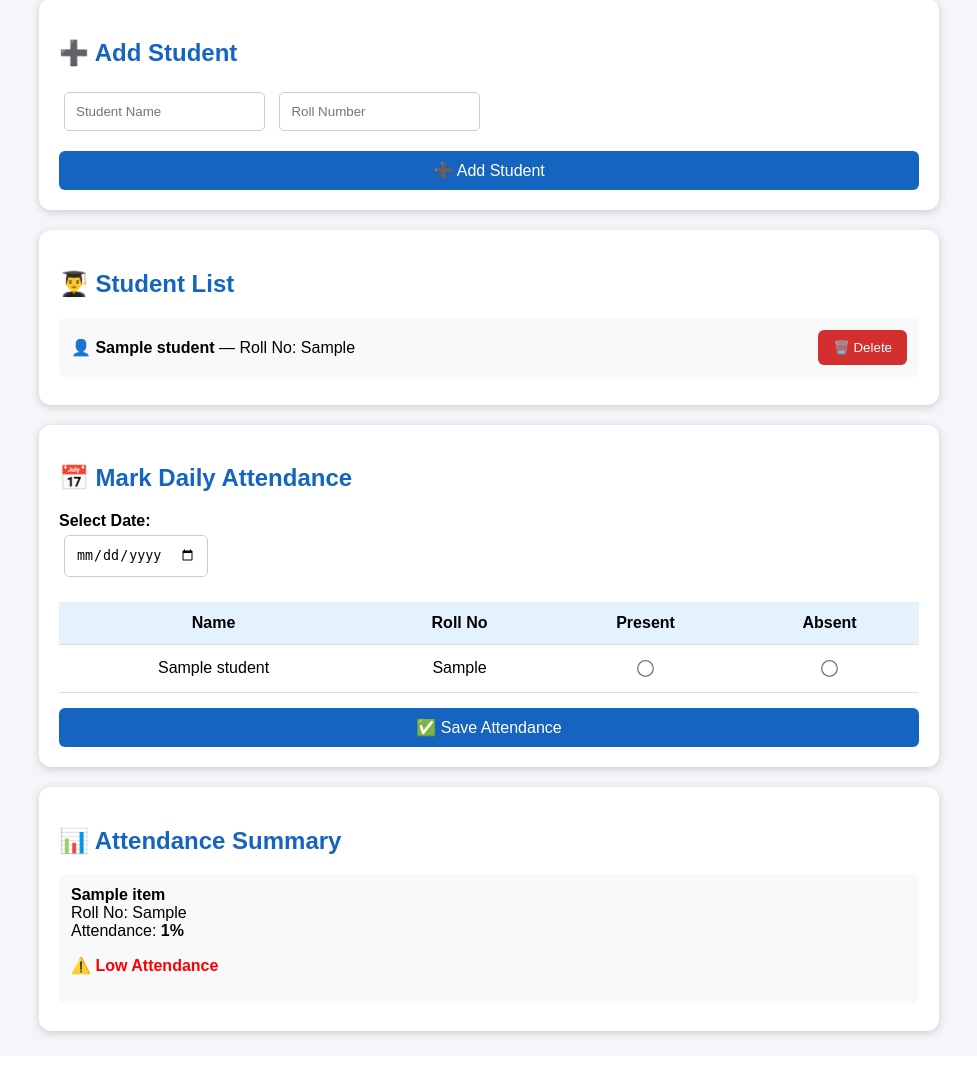
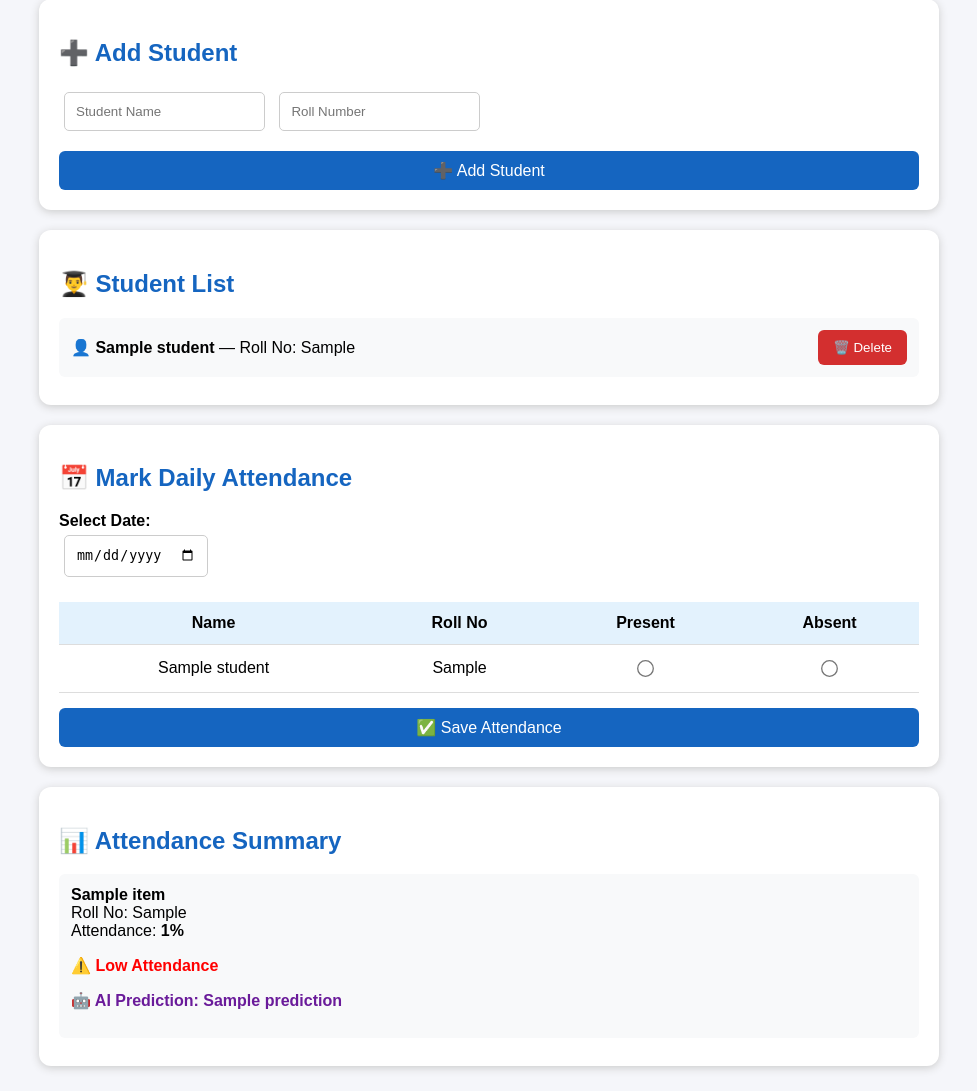
Before and after one commit to asanm104anm10410422213011/AI-Student-Attendance-Management, a Flask app: template templates/index.html in a window 1280 px wide. Shown: the part 191-1282 px from the top of the page, without its empty margins (151-1128 px from the left). Before the commit the page ends 1231 px from the top, so only its background shows below. Run offline with Flask 3, Linux system fonts and the light colour scheme; the template is opened without the code that fills it: most values are stand-ins (such as "Sample title", 1, 10 or a date in 2020).

Commit message:
Update index.html

```diff
--- a/templates/index.html
+++ b/templates/index.html
@@ -102,6 +102,11 @@
             font-weight: bold;
         }
 
+        .prediction {
+            color: #6a1b9a;
+            font-weight: bold;
+        }
+
         @media (max-width: 600px) {
 
             input {
@@ -126,8 +131,11 @@
 <body>
 
 <div class="header">
+
     <h1>📚 AI Student Attendance</h1>
+
     <p>Daily Attendance Management</p>
+
 </div>
 
 
@@ -162,7 +170,10 @@
                 required
             >
 
-            <button type="submit" class="add-button">
+            <button
+                type="submit"
+                class="add-button"
+            >
                 ➕ Add Student
             </button>
 
@@ -182,9 +193,16 @@
         <div class="student">
 
             <span>
-                👤 <strong>{{ student.name }}</strong>
-                — Roll No: {{ student.roll_no }}
+
+                👤 <strong>
+                    {{ student.name }}
+                </strong>
+
+                — Roll No:
+                {{ student.roll_no }}
+
             </span>
+
 
             <form method="POST">
 
@@ -200,7 +218,10 @@
                     value="{{ student.roll_no }}"
                 >
 
-                <button type="submit" class="delete-button">
+                <button
+                    type="submit"
+                    class="delete-button"
+                >
                     🗑️ Delete
                 </button>
 
@@ -243,14 +264,21 @@
                 required
             >
 
+
             <table>
 
                 <tr>
+
                     <th>Name</th>
+
                     <th>Roll No</th>
+
                     <th>Present</th>
+
                     <th>Absent</th>
+
                 </tr>
+
 
                 {% for student in students %}
 
@@ -291,6 +319,7 @@
 
             </table>
 
+
             <button
                 type="submit"
                 class="save-button"
@@ -308,6 +337,7 @@
     <div class="card">
 
         <h2>📊 Attendance Summary</h2>
+
 
         {% for item in student_summary %}
 
@@ -331,6 +361,9 @@
                     {{ item.percentage }}%
                 </strong>
 
+
+                <!-- LOW ATTENDANCE ALERT -->
+
                 {% if item.percentage < 75 %}
 
                 <p class="low">
@@ -345,9 +378,33 @@
 
                 {% endif %}
 
+
+                <!-- AI PREDICTION -->
+
+                {% if item.prediction is not none %}
+
+                <p class="prediction">
+
+                    🤖 AI Prediction:
+                    {{ item.prediction }}
+
+                </p>
+
+                {% else %}
+
+                <p class="prediction">
+
+                    🤖 AI Prediction:
+                    Need more attendance data
+
+                </p>
+
+                {% endif %}
+
             </span>
 
         </div>
+
 
         {% else %}
 
```
